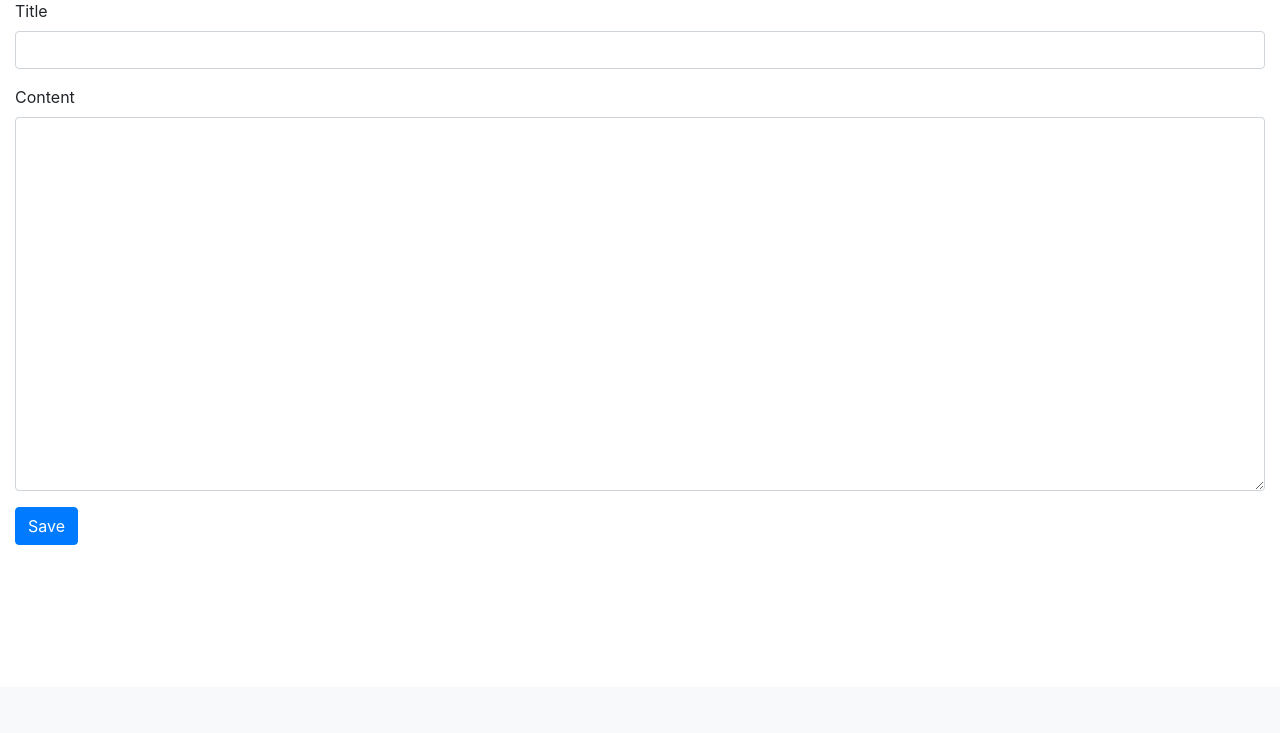
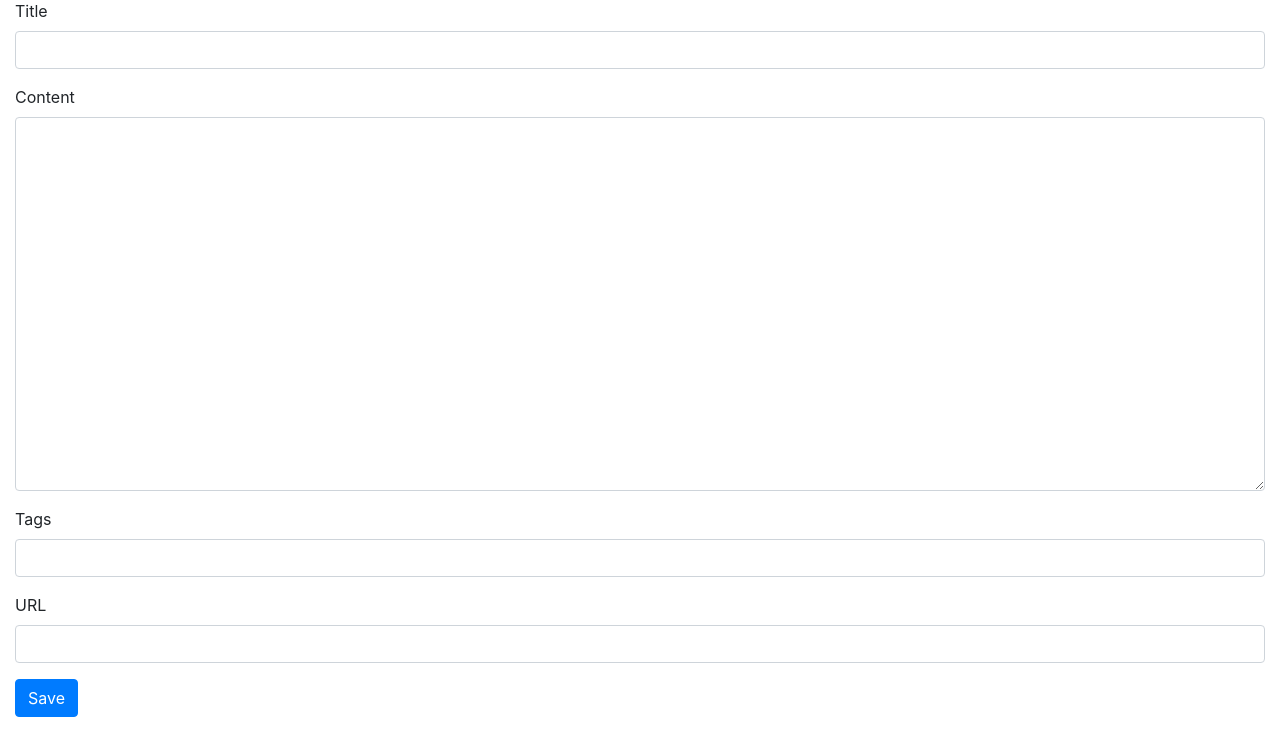
Before and after one commit to rrees/micro-blog-streams, a Flask app: page /posts/new in a window 1280 px wide. Shown: the part 113-846 px from the top of the page. Before the commit the page ends 658 px from the top, so only its background shows below. Run offline with Flask 2, Linux system fonts and the light colour scheme; the visitor is signed in with stand-in values (Sample User, id 1); some libraries are stand-ins or nearby versions.

Commit message:
Starts to create the rendering of tags on posts

```diff
--- a/app/templates/posts/fragments/post-form.html
+++ b/app/templates/posts/fragments/post-form.html
@@ -23,6 +23,27 @@
 			required>{%if post and post.content %}{{post.content}}{% endif %}</textarea>
 	</div>
 
+	<div class="form-group">
+		<label for="tags">Tags</label>
+		<input
+			type="text"
+			id="tags"
+			name="tags"
+			class="form-control"
+			{% if post and post.tags %}value="{{post.tags | join(' ')}}"{% endif %}
+			>
+	</div>
+
+	<div class="form-group">
+		<label for="url">URL</label>
+		<input
+			type="text"
+			id="url"
+			name="url"
+			class="form-control"
+			{% if post and post.url %}value="{{post.url}}"{% endif %}
+			>
+	</div>
 
     {% if topic %}
     <input type="hidden" name="topic_id" value="{{topic.id}}">
```
Also changed, not shown: app/templates/post.html (+12 -0 lines).
